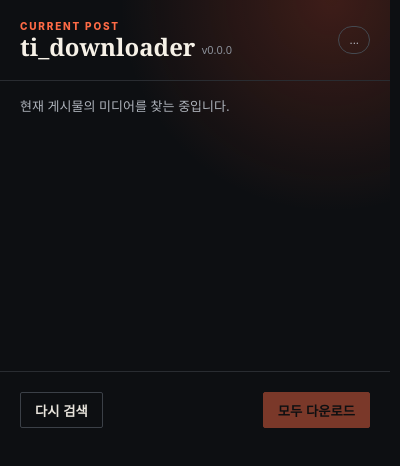
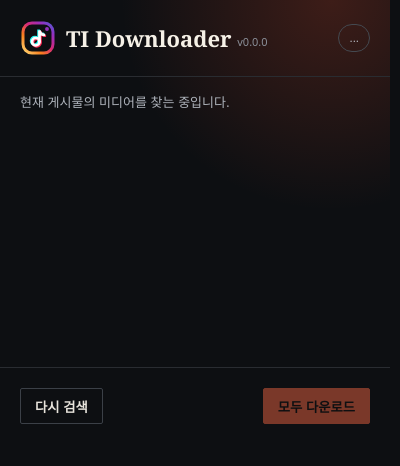
Before and after one commit to workingdad365/ti_downloader, a browser extension: page popup.html in a window 400 px wide. Drawn offline with Linux system fonts and the light colour scheme.

Commit message:
feat: 팝업 타이틀을 TI Downloader로 변경하고 인스타그램·틱톡 믹스 로고 추가, CURRENT POST 문구 제거

```diff
--- a/popup.css
+++ b/popup.css
@@ -23,12 +23,13 @@ header, footer {
   padding: 20px;
 }
 
-header { border-bottom: 1px solid #292c31; }
+header { border-bottom: 1px solid #292c31; gap: 12px; }
 footer { border-top: 1px solid #292c31; gap: 10px; }
 
-h1 { margin: 2px 0 0; font: 700 24px/1.1 Georgia, serif; }
+.brand { display: flex; align-items: center; gap: 10px; }
+.logo { flex: none; width: 36px; height: 36px; }
+h1 { margin: 0; font: 700 22px/1.1 Georgia, serif; }
 #version { color: #8b9099; font: 400 11px/1 system-ui, sans-serif; vertical-align: middle; }
-.eyebrow { margin: 0; color: #ff6b46; font-size: 10px; font-weight: 800; letter-spacing: 0.18em; }
 #platform { border: 1px solid #444950; border-radius: 999px; padding: 6px 10px; color: #b8bdc5; font-size: 11px; text-transform: uppercase; }
 main { min-height: 290px; padding: 16px 20px; }
 #status { margin: 0 0 14px; color: #aeb3bb; font-size: 13px; line-height: 1.5; }
--- a/popup.html
+++ b/popup.html
@@ -3,14 +3,33 @@
   <head>
     <meta charset="UTF-8">
     <meta name="viewport" content="width=device-width, initial-scale=1">
-    <title>ti_downloader</title>
+    <title>TI Downloader</title>
     <link rel="stylesheet" href="popup.css">
   </head>
   <body>
     <header>
-      <div>
-        <p class="eyebrow">CURRENT POST</p>
-        <h1>ti_downloader <span id="version"></span></h1>
+      <div class="brand">
+        <svg class="logo" viewBox="0 0 48 48" aria-hidden="true">
+          <defs>
+            <linearGradient id="logo-gradient" x1="4" y1="44" x2="44" y2="4" gradientUnits="userSpaceOnUse">
+              <stop offset="0" stop-color="#feda75"/>
+              <stop offset="0.3" stop-color="#fa7e1e"/>
+              <stop offset="0.55" stop-color="#d62976"/>
+              <stop offset="0.8" stop-color="#962fbf"/>
+              <stop offset="1" stop-color="#4f5bd5"/>
+            </linearGradient>
+            <g id="logo-note" fill="none" stroke-width="3.6" stroke-linecap="round">
+              <circle cx="21" cy="29" r="5"/>
+              <path d="M26 29V14c.5 3.5 3 5.5 6 5.8"/>
+            </g>
+          </defs>
+          <rect x="4" y="4" width="40" height="40" rx="12" fill="none" stroke="url(#logo-gradient)" stroke-width="4"/>
+          <circle cx="36" cy="12" r="2.6" fill="url(#logo-gradient)"/>
+          <use href="#logo-note" x="-1.2" y="-1.2" stroke="#25f4ee"/>
+          <use href="#logo-note" x="1.2" y="1.2" stroke="#fe2c55"/>
+          <use href="#logo-note" stroke="#fff"/>
+        </svg>
+        <h1>TI Downloader <span id="version"></span></h1>
       </div>
       <span id="platform">...</span>
     </header>
```
